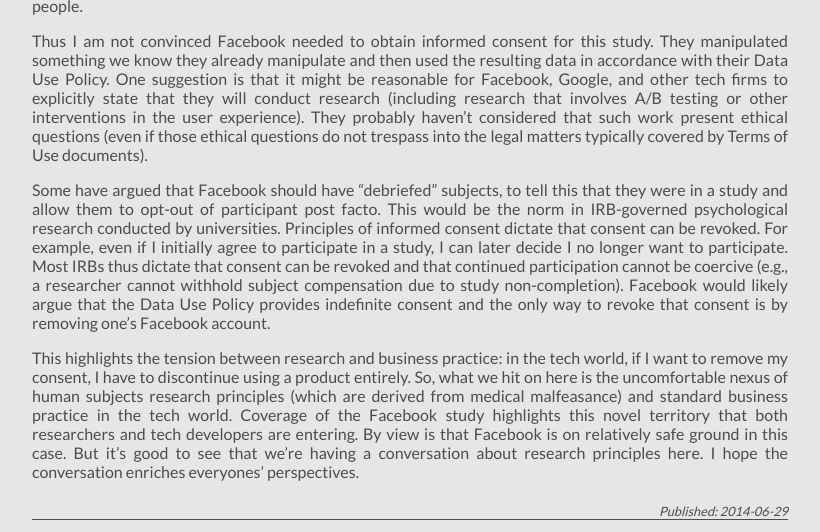
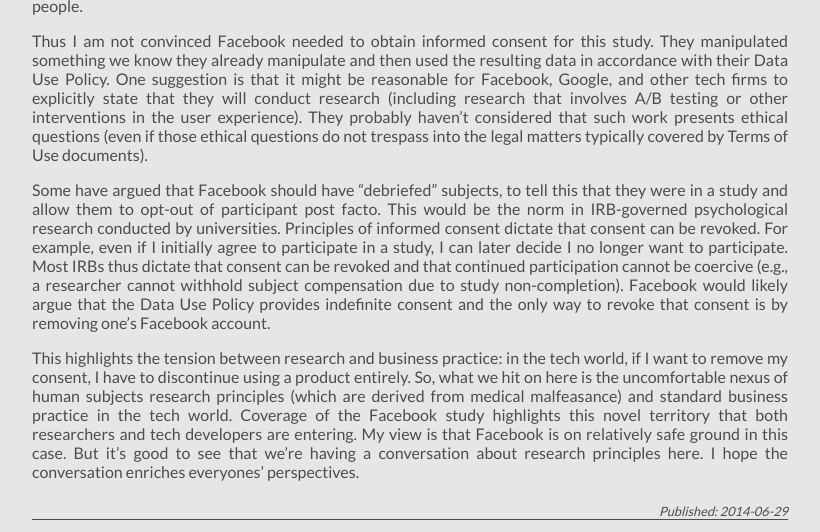
Before and after one commit to leeper/leeper.github.io, a Jekyll site: the page built from _posts/2014-06-29-facebook-ethics.md, in a window 1280 px wide and 900 px high, scrolled down 5068 px. Shown: the part 312-844 px from the top of the window, without its empty margins (230-1050 px from the left). Built offline with Jekyll 4.4.1, drawn with Linux system fonts in a browser that asks for light colours; Markdown is read by kramdown in place of the engine named in the settings.

Commit message:
fix typos

```diff
--- a/_posts/2014-06-29-facebook-ethics.md
+++ b/_posts/2014-06-29-facebook-ethics.md
@@ -110,8 +110,8 @@
 
 Thus, the question is whether informed consent was necessary here or, if as the authors argue, the broad Data Use Policy constitutes implicit informed consent. As I've alluded to, A/B testing is standard business practice in tech and I think users should have a reasonable expectation that they will be experimented on even if that is not explicitly stated in Terms of Use or a Privacy Policy. Experimentation is how companies innovate and improve their services, so by using a service we implicitly consent to buy whatever version of their product they are going to offer. And that product might change over time and be different for different people.
 
-Thus I am not convinced Facebook needed to obtain informed consent for this study. They manipulated something we know they already manipulate and then used the resulting data in accordance with their Data Use Policy. One suggestion is that it might be reasonable for Facebook, Google, and other tech firms to explicitly state that they will conduct research (including research that involves A/B testing or other interventions in the user experience). They probably haven't considered that such work present ethical questions (even if those ethical questions do not trespass into the legal matters typically covered by Terms of Use documents).
+Thus I am not convinced Facebook needed to obtain informed consent for this study. They manipulated something we know they already manipulate and then used the resulting data in accordance with their Data Use Policy. One suggestion is that it might be reasonable for Facebook, Google, and other tech firms to explicitly state that they will conduct research (including research that involves A/B testing or other interventions in the user experience). They probably haven't considered that such work presents ethical questions (even if those ethical questions do not trespass into the legal matters typically covered by Terms of Use documents).
 
 Some have argued that Facebook should have "debriefed" subjects, to tell this that they were in a study and allow them to opt-out of participant post facto. This would be the norm in IRB-governed psychological research conducted by universities. Principles of informed consent dictate that consent can be revoked. For example, even if I initially agree to participate in a study, I can later decide I no longer want to participate. Most IRBs thus dictate that consent can be revoked and that continued participation cannot be coercive (e.g., a researcher cannot withhold subject compensation due to study non-completion). Facebook would likely argue that the Data Use Policy provides indefinite consent and the only way to revoke that consent is by removing one's Facebook account.
 
-This highlights the tension between research and business practice: in the tech world, if I want to remove my consent, I have to discontinue using a product entirely. So, what we hit on here is the uncomfortable nexus of human subjects research principles (which are derived from medical malfeasance) and standard business practice in the tech world. Coverage of the Facebook study highlights this novel territory that both researchers and tech developers are entering. By view is that Facebook is on relatively safe ground in this case. But it's good to see that we're having a conversation about research principles here. I hope the conversation enriches everyones' perspectives.
+This highlights the tension between research and business practice: in the tech world, if I want to remove my consent, I have to discontinue using a product entirely. So, what we hit on here is the uncomfortable nexus of human subjects research principles (which are derived from medical malfeasance) and standard business practice in the tech world. Coverage of the Facebook study highlights this novel territory that both researchers and tech developers are entering. My view is that Facebook is on relatively safe ground in this case. But it's good to see that we're having a conversation about research principles here. I hope the conversation enriches everyones' perspectives.
```
